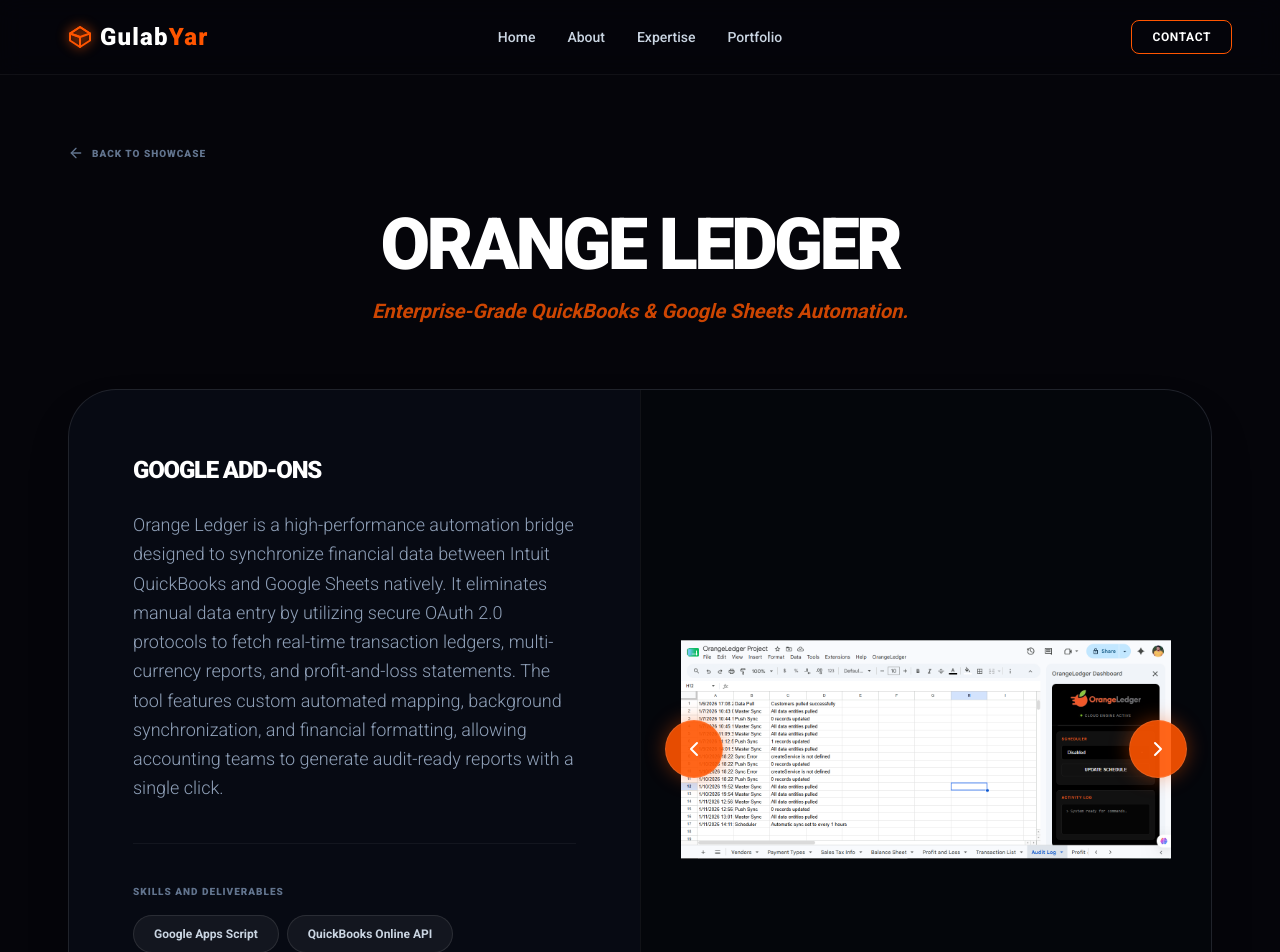
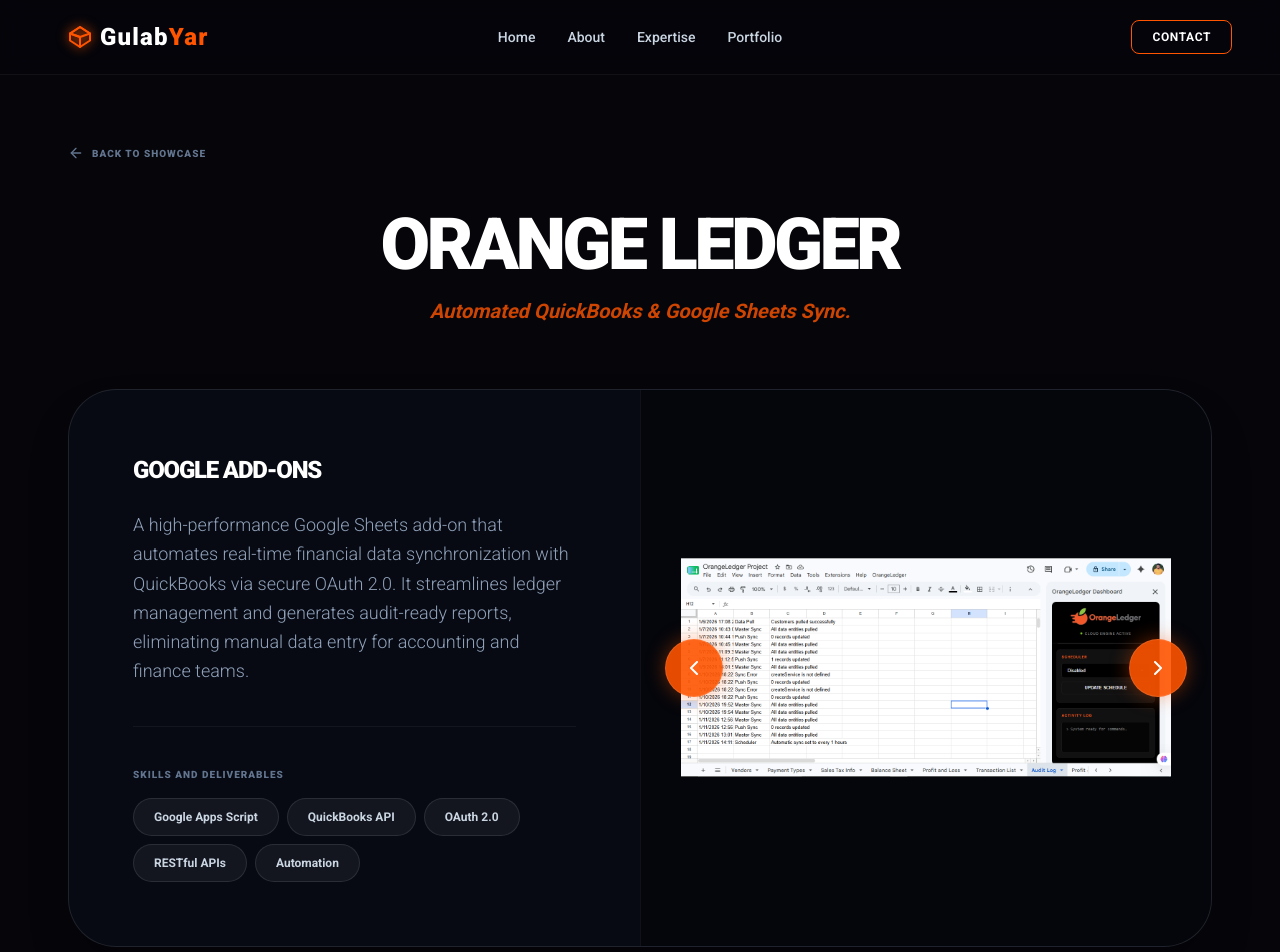
Before and after one commit to mgulabyar/My_Portfolio_Website, a React (Vite) app in the folder frontend/: page /project/1 in a window 1280 px wide. Shown: the top 952 px of the page. Built offline with nearby package versions, Linux system fonts and the light colour scheme.

Commit message:
docs: streamline project descriptions for better readability and UI balance

```diff
--- a/frontend/src/components/data/projectsData.ts
+++ b/frontend/src/components/data/projectsData.ts
@@ -18,26 +18,26 @@
 }
 
 export const projects: Project[] = [
-    {
+  {
     _id: "1",
     title: "Orange Ledger",
-    tagline: "Enterprise-Grade QuickBooks & Google Sheets Automation.",
+    tagline: "Automated QuickBooks & Google Sheets Sync.",
     category: "Google Add-ons",
     subType: "Google Sheet Add-ons",
     images: [orange1, orange2, orange3],
-    description: "Orange Ledger is a high-performance automation bridge designed to synchronize financial data between Intuit QuickBooks and Google Sheets natively. It eliminates manual data entry by utilizing secure OAuth 2.0 protocols to fetch real-time transaction ledgers, multi-currency reports, and profit-and-loss statements. The tool features custom automated mapping, background synchronization, and financial formatting, allowing accounting teams to generate audit-ready reports with a single click.",
-    technologies: ["Google Apps Script", "QuickBooks Online API", "OAuth 2.0 Authentication", "RESTful APIs", "JSON Data Parsing", "Financial Automation"],
+    description: "A high-performance Google Sheets add-on that automates real-time financial data synchronization with QuickBooks via secure OAuth 2.0. It streamlines ledger management and generates audit-ready reports, eliminating manual data entry for accounting and finance teams.",
+    technologies: ["Google Apps Script", "QuickBooks API", "OAuth 2.0", "RESTful APIs", "Automation"],
     liveUrl: "#"
   },
   {
     _id: "2",
     title: "GhostWriter Professional",
-    tagline: "AI-Powered Document Co-Pilot & Generative Writing Assistant.",
+    tagline: "AI-Powered Google Docs Writing Assistant.",
     category: "Google Add-ons",
     subType: "Google Docs Add-ons",
     images: [ghost, ghost1],
-    description: "GhostWriter Professional is a cutting-edge AI extension for Google Docs that integrates OpenAI's GPT-4o engine to revolutionize content creation. Built with a sophisticated React-based sidebar, it offers features like linguistic tone adjustment (Professional, Technical, Creative), real-time content rewriting, and multi-language translation. It includes a persistent history management system for tracking AI interactions and ensures all generated content is automatically injected into the document with professional styling and heading hierarchy.",
-    technologies: ["OpenAI GPT-4o API", "React.js", "Material UI (MUI)", "Google Apps Script", "Prompt Engineering", "Persistence API (UserProps)"],
+    description: "A smart Google Docs extension powered by OpenAI's GPT-4o. It features a custom React-based sidebar for instant content rewriting, tone adjustment, and multi-language support, complete with a persistent history management system for professional content creators.",
+    technologies: ["OpenAI API", "React.js", "Material UI", "Google Apps Script", "Prompt Engineering"],
     liveUrl: "#"
   }
 ];
```
